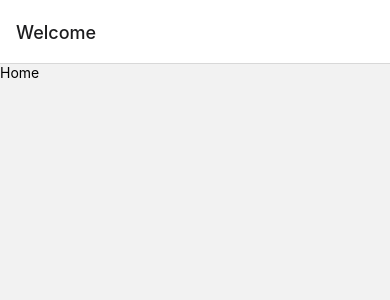
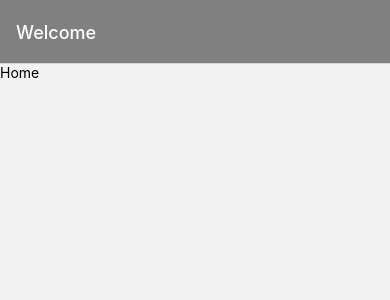
Before and after one commit to MrYious/FishHook, a React Native app: screen / in a window 390 px wide. Shown: the top 300 px of the page. Built offline with nearby package versions, Linux system fonts and the light colour scheme.

Commit message:
feat: add headers

```diff
--- a/App.js
+++ b/App.js
@@ -3,19 +3,30 @@ import Main from './src/pages/Main';
 import {NavigationContainer} from '@react-navigation/native';
 import React from 'react';
 import {createStackNavigator} from '@react-navigation/stack';
+
 const Stack = createStackNavigator();
-
 const App = () => {
   return (
     <>
       <NavigationContainer>
-        <Stack.Navigator>
+        <Stack.Navigator
+          initialRouteName="Home"
+          screenOptions={{
+            headerMode: 'screen',
+            headerTintColor: 'white',
+            headerStyle: { backgroundColor: 'gray' },
+          }}
+        >
           <Stack.Screen
             name="Home"
             component={Home}
             options={{title: 'Welcome'}}
           />
-          <Stack.Screen name="Main" component={Main} />
+          <Stack.Screen
+            name="Main"
+            component={Main}
+            options={{title: 'Main'}}
+          />
         </Stack.Navigator>
       </NavigationContainer>
     </>
```
